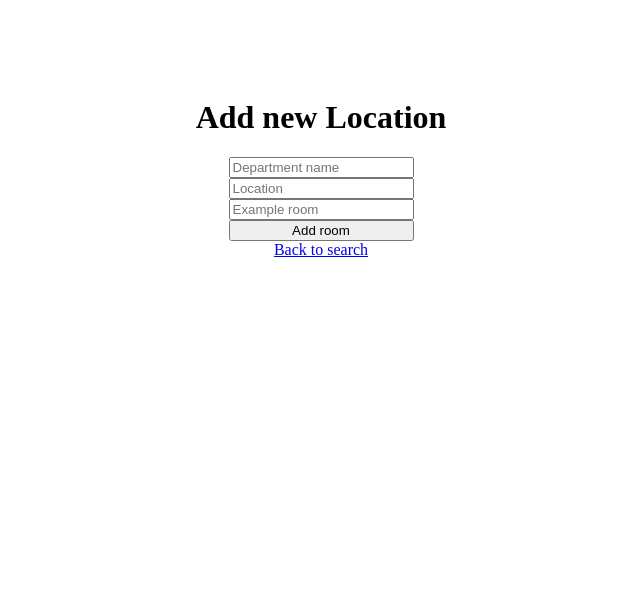
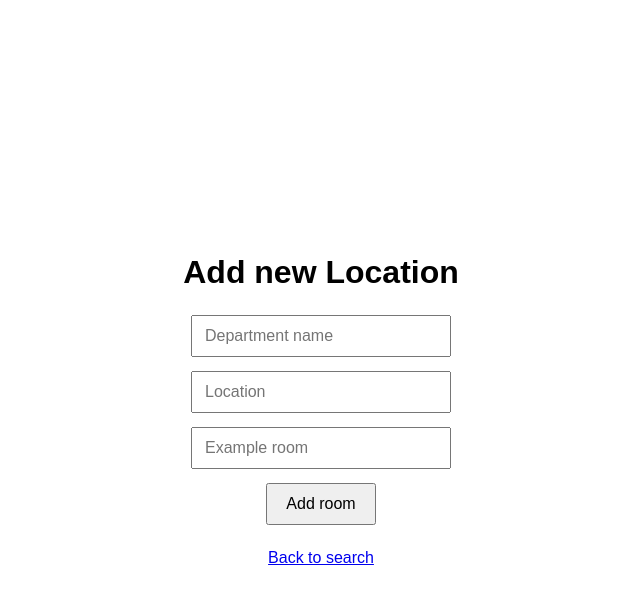
Before and after one commit to krewsader/whereis, a plain HTML site: page add.html in a window 1280 px wide. Shown: the whole page, without its empty margins (319-959 px from the left). Drawn offline with Linux system fonts and the light colour scheme.

Commit message:
improved styling

```diff
--- a/add.html
+++ b/add.html
@@ -3,17 +3,83 @@
 <head>
     <meta charset="utf-8">
     <title>Add Location</title>
+
+    <style>
+        body {
+            margin: 0;
+            font-family: Arial, sans-serif;
+        }
+
+        .container {
+            display: flex;
+            flex-direction: column;
+            align-items: center;
+            justify-content: center;
+            min-height: 100vh;
+        }
+
+        h1 {
+            margin-bottom: 24px;
+        }
+
+        form {
+            display: flex;
+            flex-direction: column;
+            align-items: center;
+            gap: 14px;
+        }
+
+        input {
+            width: 260px;
+            padding: 10px 12px;
+            font-size: 16px;
+            box-sizing: border-box;
+        }
+
+        button {
+            padding: 10px 18px;
+            font-size: 16px;
+            cursor: pointer;
+        }
+
+        .back-link {
+            margin-top: 24px;
+        }
+    </style>
 </head>
+
 <body>
-    <div style="display: flex; flex-direction: column; height: 20em; align-items: center; justify-content: center">
+    <div class="container">
         <h1>Add new Location</h1>
-      <form action="/added" method="POST" style="display: flex; flex-direction: column;">
-        <input type="text" id="name" name="name" placeholder="Department name" required >
-        <input type="text" id="location" name="location" placeholder="Location" required >
-        <input type="text" id="room" name="room" placeholder="Example room" >
+
+        <form action="/added" method="POST">
+            <input
+                type="text"
+                id="name"
+                name="name"
+                placeholder="Department name"
+                required
+            >
+
+            <input
+                type="text"
+                id="location"
+                name="location"
+                placeholder="Location"
+                required
+            >
+
+            <input
+                type="text"
+                id="room"
+                name="room"
+                placeholder="Example room"
+            >
+
             <button type="submit">Add room</button>
         </form>
-        <a href="/">Back to search</a>
+
+        <a href="/" class="back-link">Back to search</a>
     </div>
 </body>
 </html>
```
Also changed, not shown: index.html (+53 -5 lines). Lines whose indentation alone changed are shown as unchanged.
